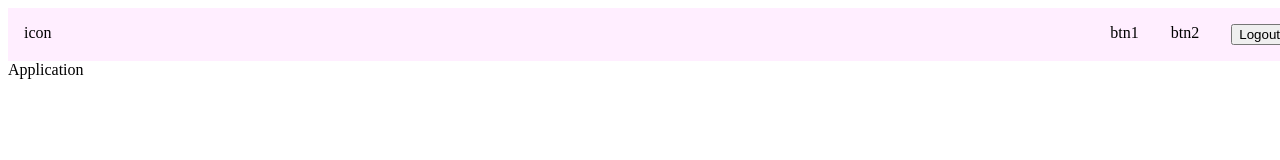
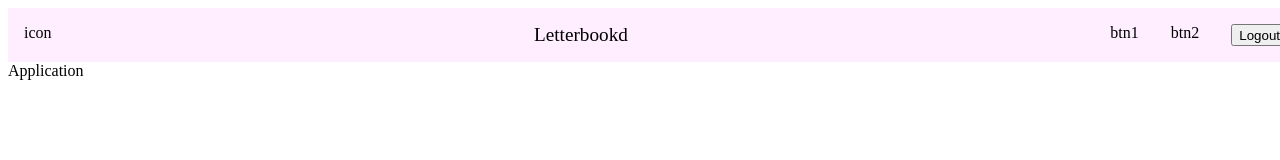
Before and after one commit to lhoogenraad/letterbookd, a Next.js app in the folder client/: page / in a window 1280 px wide. Shown: the top 160 px of the page. Built offline with nearby package versions, Linux system fonts and the light colour scheme.

Commit message:
feat: Added title

```diff
--- a/client/components/nav/navbar.css
+++ b/client/components/nav/navbar.css
@@ -8,6 +8,10 @@
 	background-color: #ffeeff;
 }
 
+.navbar-title {
+	font-size: 1.2rem;
+}
+
 .navbar-btns {
 	display: flex;
 	flex-direction: row;
--- a/client/components/nav/navbar.tsx
+++ b/client/components/nav/navbar.tsx
@@ -18,6 +18,10 @@ export default function Navbar() {
 				icon
 			</div>
 
+			<div className="navbar-title">
+				Letterbookd
+			</div>
+
 			<div className="navbar-btns">
 				<div>btn1</div>
 				<div>btn2</div>
```
